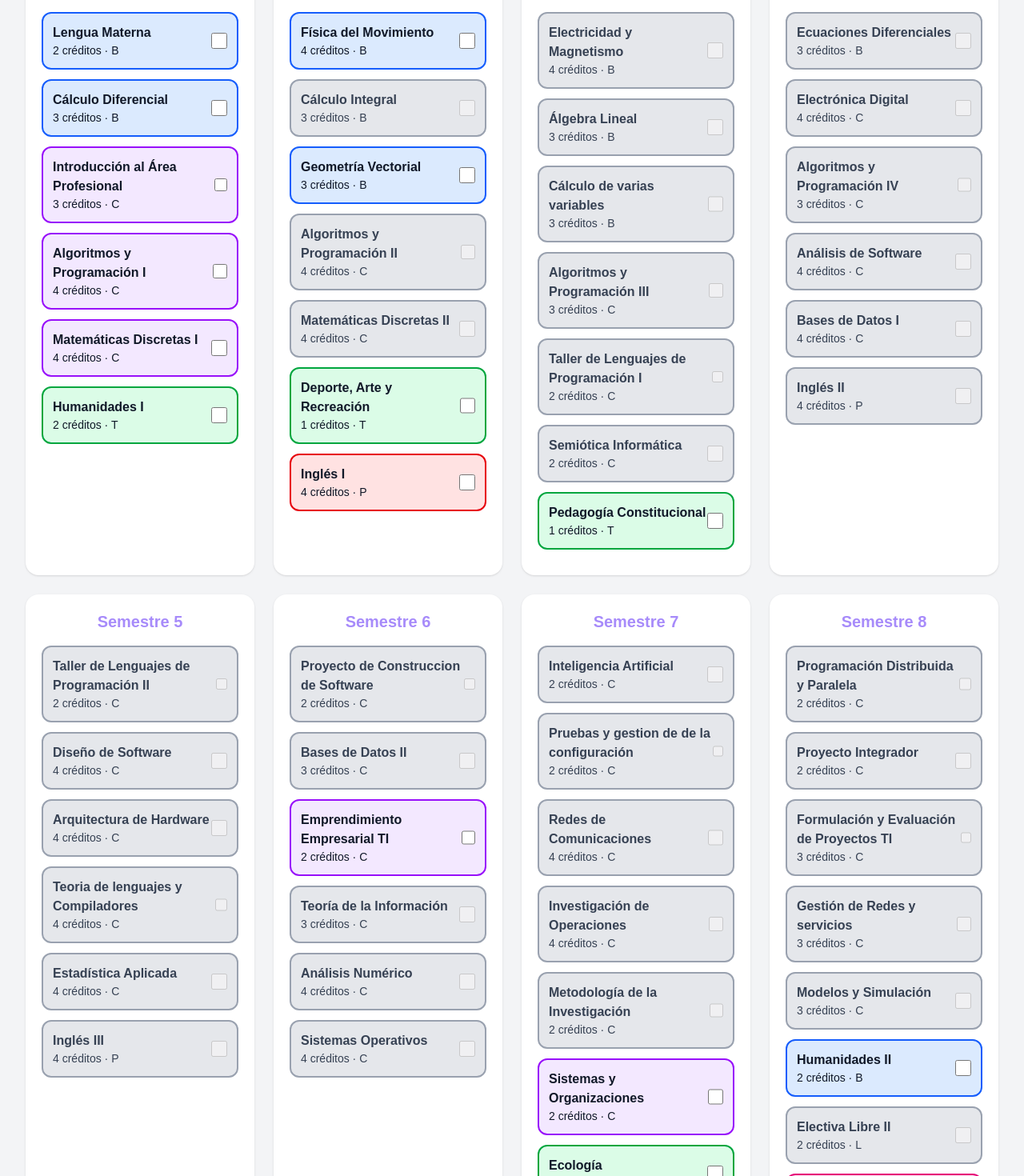
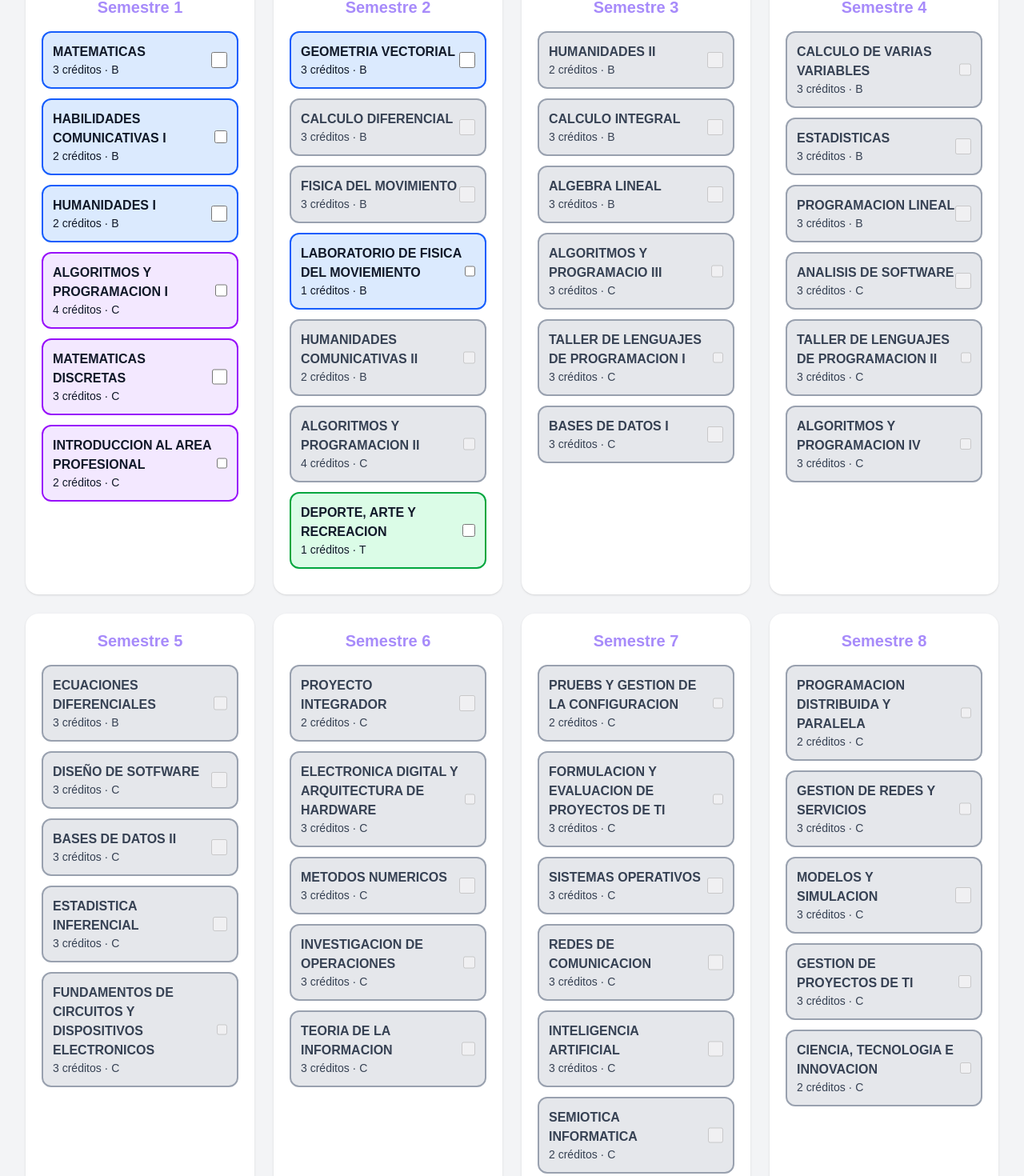
Before and after one commit to Elmicapo/malla-ingenieria-informatica, a Next.js app: page / in a window 1280 px wide. Shown: the part 653-2123 px from the top of the page at 80% size. Built offline with nearby package versions, Linux system fonts and the light colour scheme.

Commit message:
Update page.tsx

```diff
--- a/app/page.tsx
+++ b/app/page.tsx
@@ -2,13 +2,12 @@
 import { useEffect, useMemo, useState } from "react";
 
 /* ================= TIPOS ================= */
-type Tipologia = "B" | "C" | "T" | "P" | "L" | "O";
+type Tipologia = "B" | "C" | "T" | "P" |  "O";
 
 const nombreTipologia: Record<Tipologia, string> = {
   B: "Básicas",
   C: "Disciplinarias – Profesionales",
-  L: "Electivas Libres",
-  O: "Electivas de Profundización",
+  O: "Electivas del Plan- Lineas Profundización",
   P: "Requisitos de Grado",
   T: "Obligatorias de Ley",
 };
@@ -19,6 +18,7 @@ type Materia = {
   creditos: number;
   tipologia: Tipologia;
   prereq: string[];
+  coreq: String[];
 };
 
 type Semestre = {
@@ -28,12 +28,11 @@ type Semestre = {
 
 /* ================= CRÉDITOS REQUERIDOS ================= */
 const creditosRequeridos: Record<Tipologia, number> = {
-  B: 32,
-  C: 109,
-  L: 6,
+  B: 39,
+  C: 89,
   O: 8,
-  P: 19,
-  T: 4,
+  P: 8,
+  T: 3,
 };
 
 /* ================= COLORES FUERTES ================= */
@@ -42,7 +41,6 @@ const colores: Record<Tipologia, string> = {
   C: "bg-purple-100 border-purple-600 text-gray-900",
   T: "bg-green-100 border-green-600 text-gray-900",
   P: "bg-red-100 border-red-600 text-gray-900",
-  L: "bg-yellow-100 border-yellow-600 text-gray-900",
   O: "bg-pink-100 border-pink-600 text-gray-900",
 };
 
@@ -51,89 +49,79 @@ const colores: Record<Tipologia, string> = {
 
 const semestres: Semestre[] = [
   { nivel: 1, materias: [
-    { id: "s1m1", nombre: "Lengua Materna", creditos: 2, tipologia: "B", prereq: [] },
-    { id: "s1m2", nombre: "Cálculo Diferencial", creditos: 3, tipologia: "B", prereq: [] },
-    { id: "s1m3", nombre: "Introducción al Área Profesional", creditos: 3, tipologia: "C", prereq: [] },
-    { id: "s1m4", nombre: "Algoritmos y Programación I", creditos: 4, tipologia: "C", prereq: [] },
-    { id: "s1m5", nombre: "Matemáticas Discretas I", creditos: 4, tipologia: "C", prereq: [] },
-    { id: "s1m6", nombre: "Humanidades I", creditos: 2, tipologia: "T", prereq: [] },
+    { id: "s1m1", nombre: "MATEMATICAS", creditos: 3, tipologia: "B", prereq: [], coreq: [] },
+    { id: "s1m2", nombre: "HABILIDADES COMUNICATIVAS I", creditos: 2 , tipologia: "B", prereq: [] , coreq: []},
+    { id: "s1m3", nombre: "HUMANIDADES I", creditos: 2, tipologia: "B", prereq: [] , coreq: []},
+    { id: "s1m4", nombre: "ALGORITMOS Y PROGRAMACION I", creditos: 4, tipologia: "C", prereq: [] , coreq: []},
+    { id: "s1m5", nombre: "MATEMATICAS DISCRETAS", creditos: 3, tipologia: "C", prereq: [] , coreq: []},
+    { id: "s1m6", nombre: "INTRODUCCION AL AREA PROFESIONAL", creditos: 2, tipologia: "C", prereq: [] , coreq: []},
   ]},
   { nivel: 2, materias: [
-    { id: "s2m1", nombre: "Física del Movimiento", creditos: 4, tipologia: "B", prereq: [] },
-    { id: "s2m2", nombre: "Cálculo Integral", creditos: 3, tipologia: "B", prereq: ["s1m2"] },
-    { id: "s2m3", nombre: "Geometría Vectorial", creditos: 3, tipologia: "B", prereq: [] },
-    { id: "s2m4", nombre: "Algoritmos y Programación II", creditos: 4, tipologia: "C", prereq: ["s1m4"] },
-    { id: "s2m5", nombre: "Matemáticas Discretas II", creditos: 4, tipologia: "C", prereq: ["s1m5"] },
-    { id: "s2m6", nombre: "Deporte, Arte y Recreación", creditos: 1, tipologia: "T", prereq: [] },
-    { id: "ing1", nombre: "Inglés I", creditos: 4, tipologia: "P", prereq: [] },
+    { id: "s2m1", nombre: "GEOMETRIA VECTORIAL", creditos: 3, tipologia: "B", prereq: [], coreq: [] },
+    { id: "s2m2", nombre: "CALCULO DIFERENCIAL", creditos: 3, tipologia: "B", prereq: ["s1m1"], coreq: [] },
+    { id: "s2m3", nombre: "FISICA DEL MOVIMIENTO", creditos: 3, tipologia: "B", prereq: ["s1m1"], coreq: ["s2m4"]  },
+    { id: "s2m4", nombre: "LABORATORIO DE FISICA DEL MOVIEMIENTO", creditos: 1, tipologia: "B", prereq: [], coreq: [] },
+    { id: "s2m5", nombre: "HUMANIDADES COMUNICATIVAS II", creditos: 2, tipologia: "B", prereq: ["s1m2"] , coreq: []},
+    { id: "s2m6", nombre: "ALGORITMOS Y PROGRAMACION II", creditos: 4, tipologia: "C", prereq: ["s1m4"], coreq: [] },
+   {id: "s2m7", nombre: "DEPORTE, ARTE Y RECREACION", creditos:1 , tipologia: "T", prereq: [] , coreq: []} ,
+
   ]},
   { nivel: 3, materias: [
-{ id: "s3m1", nombre: "Electricidad y Magnetismo", creditos: 4, tipologia: "B", prereq: ["s2m1"] },
-{ id: "s3m2", nombre: "Álgebra Lineal", creditos: 3, tipologia: "B", prereq: ["s2m3"] },
-{ id: "s3m3", nombre: "Cálculo de varias variables", creditos: 3, tipologia: "B", prereq: ["s2m2"] },
-{ id: "s3m4", nombre: "Algoritmos y Programación III", creditos: 3, tipologia: "C", prereq: ["s2m4"] },
-{ id: "s3m5", nombre: "Taller de Lenguajes de Programación I", creditos: 2, tipologia: "C", prereq: ["s2m4"] },
-{ id: "s3m6", nombre: "Semiótica Informática", creditos: 2, tipologia: "C", prereq: ["s1m3"] },
-{ id: "s3m7", nombre: "Pedagogía Constitucional", creditos: 1, tipologia: "T", prereq: [] },
+    { id: "s3m1", nombre: "HUMANIDADES II", creditos: 2, tipologia: "B", prereq: ["s1m3"], coreq: [] },
+    { id: "s3m2", nombre: "CALCULO INTEGRAL", creditos: 3, tipologia: "B", prereq: ["s2m2"], coreq: [] },
+    { id: "s3m3", nombre: "ALGEBRA LINEAL", creditos: 3, tipologia: "B", prereq: ["s2m1"] , coreq: []},
+    { id: "s3m4", nombre: "ALGORITMOS Y PROGRAMACIO III", creditos: 3, tipologia: "C", prereq: ["s2m6"], coreq: [] },
+    { id: "s3m5", nombre: "TALLER DE LENGUAJES DE PROGRAMACION I", creditos: 3, tipologia: "C", prereq: ["s2m6"], coreq: [] },
+    { id: "s3m6", nombre: "BASES DE DATOS I", creditos: 3, tipologia: "C", prereq: ["s1m5"], coreq: [] },
+
   ]},
   { nivel: 4, materias: [
-{ id: "s4m1", nombre: "Ecuaciones Diferenciales", creditos: 3, tipologia: "B", prereq: ["s3m3"] },
-{ id: "s4m2", nombre: "Electrónica Digital", creditos: 4, tipologia: "C", prereq: ["s3m1"] },
-{ id: "s4m3", nombre: "Algoritmos y Programación IV", creditos: 3, tipologia: "C", prereq: ["s3m4"] },
-{ id: "s4m4", nombre: "Análisis de Software", creditos: 4, tipologia: "C", prereq: ["s3m5", "s3m6"] },
-{ id: "s4m5", nombre: "Bases de Datos I", creditos: 4, tipologia: "C", prereq: ["s2m5"] },
-{ id: "ing2", nombre: "Inglés II", creditos: 4, tipologia: "P", prereq: ["ing1"] },
+    { id: "s4m1", nombre: "CALCULO DE VARIAS VARIABLES", creditos: 3, tipologia: "B", prereq: ["s3m2"] , coreq: []},
+    { id: "s4m2", nombre: "ESTADISTICAS", creditos: 3, tipologia: "B", prereq: ["s3m2"], coreq: [] },
+    { id: "s4m3", nombre: "PROGRAMACION LINEAL", creditos: 3, tipologia: "B", prereq: ["s3m3"], coreq: [] },
+    { id: "s4m4", nombre: "ANALISIS DE SOFTWARE", creditos: 3, tipologia: "C", prereq: ["s3m5"], coreq: [] },
+    { id: "s4m5", nombre: "TALLER DE LENGUAJES DE PROGRAMACION II", creditos: 3, tipologia: "C", prereq: ["s3m5"], coreq: ["s4m6"] },
+    { id: "s4m6", nombre: "ALGORITMOS Y PROGRAMACION IV", creditos: 3, tipologia: "C", prereq: ["s3m4"], coreq: [] },
+
   ]},
   { nivel: 5, materias: [
-{ id: "s5m1", nombre: "Taller de Lenguajes de Programación II", creditos: 2, tipologia: "C", prereq: ["s4m3"] },
-{ id: "s5m2", nombre: "Diseño de Software", creditos: 4, tipologia: "C", prereq: ["s4m4", "s4m5"] },
-{ id: "s5m3", nombre: "Arquitectura de Hardware", creditos: 4, tipologia: "C", prereq: ["s4m2"] },
-{ id: "s5m4", nombre: "Teoria de lenguajes y Compiladores", creditos: 4, tipologia: "C", prereq: ["s3m5", "s2-5"] },
-{ id: "s5m5", nombre: "Estadística Aplicada", creditos: 4, tipologia: "C", prereq: ["s2m2"] },
-{ id: "ing3", nombre: "Inglés III", creditos: 4, tipologia: "P", prereq: ["ing2"] },
+    { id: "s5m1", nombre: "ECUACIONES DIFERENCIALES", creditos: 3, tipologia: "B", prereq: ["s4m1"], coreq: [] },
+    { id: "s5m2", nombre: "DISEÑO DE SOTFWARE", creditos: 3, tipologia: "C", prereq: ["s4m4","s3m6"] , coreq: []},
+    { id: "s5m3", nombre: "BASES DE DATOS II", creditos: 3, tipologia: "C", prereq: ["s3m6"], coreq: [] },
+    { id: "s5m4", nombre: "ESTADISTICA INFERENCIAL", creditos: 3, tipologia: "C", prereq: ["s4m2"], coreq: [] },
+    { id: "s5m5", nombre: "FUNDAMENTOS DE CIRCUITOS Y DISPOSITIVOS ELECTRONICOS", creditos: 3, tipologia: "C", prereq: ["s2m3","s2m4"], coreq: [] },
   ]},
   { nivel: 6, materias: [
-{ id: "s6m1", nombre: "Proyecto de Construccion de Software", creditos: 2, tipologia: "C", prereq: ["s5m2", "s4m3"] },
-{ id: "s6m2", nombre: "Bases de Datos II", creditos: 3, tipologia: "C", prereq: ["s4m5"] },
-{ id: "s6m3", nombre: "Emprendimiento Empresarial TI", creditos: 2, tipologia: "C", prereq: [] },
-{ id: "s6m4", nombre: "Teoría de la Información", creditos: 3, tipologia: "C", prereq: ["s5m5"] },
-{ id: "s6m5", nombre: "Análisis Numérico", creditos: 4, tipologia: "C", prereq: ["s3m2", "s4m1"] },
-{ id: "s6m6", nombre: "Sistemas Operativos", creditos: 4, tipologia: "C", prereq: ["s5m3"] },
+    { id: "s6m1", nombre: "PROYECTO INTEGRADOR", creditos: 2, tipologia: "C", prereq: ["s5m2"] , coreq: []},
+    { id: "s6m2", nombre: "ELECTRONICA DIGITAL Y ARQUITECTURA DE HARDWARE", creditos: 3, tipologia: "C", prereq: ["s5m5"], coreq: [] },
+    { id: "s6m3", nombre: "METODOS NUMERICOS", creditos: 3, tipologia: "C", prereq: ["s3m3","s5m1"], coreq: [] },
+    { id: "s6m4", nombre: "INVESTIGACION DE OPERACIONES", creditos: 3, tipologia: "C", prereq: ["s3m5","s5m4"], coreq: [] },
+    { id: "s6m5", nombre: "TEORIA DE LA INFORMACION", creditos: 3, tipologia: "C", prereq: ["s5m4"], coreq: [] },
+
   ]},
   { nivel: 7, materias: [
-{ id: "s7m1", nombre: "Inteligencia Artificial", creditos: 2, tipologia: "C", prereq: ["s6m5", "s4m3"] },
-{ id: "s7m2", nombre: "Pruebas y gestion de de la configuración", creditos: 2, tipologia: "C", prereq: ["s6m1"] },
-{ id: "s7m3", nombre: "Redes de Comunicaciones", creditos: 4, tipologia: "C", prereq: ["s6m4"] },
-{ id: "s7m4", nombre: "Investigación de Operaciones", creditos: 4, tipologia: "C", prereq: ["s3m2", "s5m5"] },
-{ id: "s7m5", nombre: "Metodología de la Investigación", creditos: 2, tipologia: "C", prereq: ["s5m5"] },
-{ id: "s7m6", nombre: "Sistemas y Organizaciones", creditos: 2, tipologia: "C", prereq: [] },
-{ id: "s7m7", nombre: "Ecología", creditos: 1, tipologia: "T", prereq: [] },
-{ id: "l1", nombre: "Electiva Libre I", creditos: 2, tipologia: "L", prereq: [] },
+    { id: "s7m1", nombre: "PRUEBS Y GESTION DE LA CONFIGURACION", creditos: 2, tipologia: "C", prereq: ["s5m3"], coreq: [] },
+    { id: "s7m2", nombre: "FORMULACION Y EVALUACION DE PROYECTOS DE TI", creditos: 3, tipologia: "C", prereq: ["s6m1"], coreq: [] },
+    { id: "s7m3", nombre: "SISTEMAS OPERATIVOS", creditos: 3, tipologia: "C", prereq: ["s6m2"], coreq: [] },
+    { id: "s7m4", nombre: "REDES DE COMUNICACION", creditos: 3, tipologia: "C", prereq: ["s6m5"] ,coreq: [] },
+    { id: "s7m5", nombre: "INTELIGENCIA ARTIFICIAL", creditos: 3, tipologia: "C", prereq: ["s4m6","s6m3"], coreq: [] },
+    { id: "s7m6", nombre: "SEMIOTICA INFORMATICA", creditos: 2, tipologia: "C", prereq: ["s3m6", "s4m5"], coreq: [] },
+    { id: "s7m7", nombre: "ETICA Y CIUDADANIA", creditos: 2, tipologia: "T", prereq: [] ,coreq: []},
+
   ]},
   { nivel: 8, materias: [
-{ id: "s8m1", nombre: "Programación Distribuida y Paralela", creditos: 2, tipologia: "C", prereq: ["s7m3", "s5m1"] },
-{ id: "s8m2", nombre: "Proyecto Integrador", creditos: 2, tipologia: "C", prereq: ["s6m1"] },
-{ id: "s8m3", nombre: "Formulación y Evaluación de Proyectos TI", creditos: 3, tipologia: "C", prereq: ["s7m6", "s6m1"] },
-{ id: "s8m4", nombre: "Gestión de Redes y servicios", creditos: 3, tipologia: "C", prereq: ["s7m3"] },
-{ id: "s8m5", nombre: "Modelos y Simulación", creditos: 3, tipologia: "C", prereq: ["s7m4"] },
-{ id: "s8m6", nombre: "Humanidades II", creditos: 2, tipologia: "B", prereq: [] },
-{ id: "l2", nombre: "Electiva Libre II", creditos: 2, tipologia: "L", prereq: ["l1"] },
-{ id: "o1", nombre: "Profundización I", creditos: 3, tipologia: "O", prereq: [] },
+    { id: "s8m1", nombre: "PROGRAMACION DISTRIBUIDA Y PARALELA", creditos: 2, tipologia: "C", prereq: ["s7m4","s4m5"] , coreq: []},
+    { id: "s8m2", nombre: "GESTION DE REDES Y SERVICIOS", creditos: 3, tipologia: "C", prereq: ["s7m4"] ,coreq: [] },
+    { id: "s8m3", nombre: "MODELOS Y SIMULACION", creditos: 3, tipologia: "C", prereq: ["s6m4"] ,coreq: [] },
+    { id: "s8m4", nombre: "GESTION DE PROYECTOS DE TI", creditos: 3, tipologia: "C", prereq: ["s7m2"]  ,coreq: []},
+    { id: "s8m5", nombre: "CIENCIA, TECNOLOGIA E INNOVACION", creditos: 2, tipologia: "C", prereq: ["s5m4"] ,coreq: [] },
 
   ]},
   { nivel: 9, materias: [
-{ id: "s9m1", nombre: "Gestión de Proyectos TI", creditos: 3, tipologia: "C", prereq: ["s8m3"] },
-{ id: "s9m2", nombre: "Ética", creditos: 1, tipologia: "T", prereq: [] },
-{ id: "l3", nombre: "Electiva Libre III", creditos: 2, tipologia: "L", prereq: ["l2"] },
-{ id: "o2", nombre: "Profundización II", creditos: 3, tipologia: "O", prereq: ["o1"] },
+     {id: "s9m1", nombre: "TRABAJO DE GRADO", creditos: 8, tipologia: "P", prereq: ["s8m5","s8m4"] , coreq: []},
+     ]},
+];
 
-]},
-{ nivel: 10, materias: [
-{ id: "s10m1", nombre: "Trabajo de Grado", creditos: 7, tipologia: "P", prereq: ["s9m1", "s7m5"] },
- { id: "o3", nombre: "Profundización III", creditos: 2, tipologia: "O", prereq: ["o2"] },
-]},
-
-];
 /* ================= COMPONENTE ================= */
 export default function MallaCurricular() {
   const [aprobadas, setAprobadas] = useState<string[]>([]);
@@ -153,9 +141,16 @@ export default function MallaCurricular() {
     m.prereq.every((p) => aprobadas.includes(p));
 
 const toggle = (id: string) => {
-    setAprobadas((prev) =>
-      prev.includes(id) ? prev.filter((x) => x !== id) : [...prev, id]
-    );
+  const materia = todas.find((m) => m.id === id);
+  const coreqs = materia?.coreq || [];
+
+  setAprobadas((prev) => {
+    if (prev.includes(id)) {
+      return prev.filter((x) => x !== id && !coreqs.includes(x));
+    } else {
+      return [...new Set<string>([...prev, id, ...coreqs])];
+    }
+  });
 };
 
   /* ---------- Cálculos ---------- */
@@ -163,7 +158,7 @@ export default function MallaCurricular() {
 
   const creditosPorTipologia = useMemo(() => {
     const base: Record<Tipologia, number> = {
-      B: 0, C: 0, T: 0, P: 0, L: 0, O: 0,
+      B: 0, C: 0, T: 0, P: 0, O: 0,
     };
     todas.forEach((m) => {
       if (aprobadas.includes(m.id)) {
```
Lines whose indentation alone changed are shown as unchanged.
